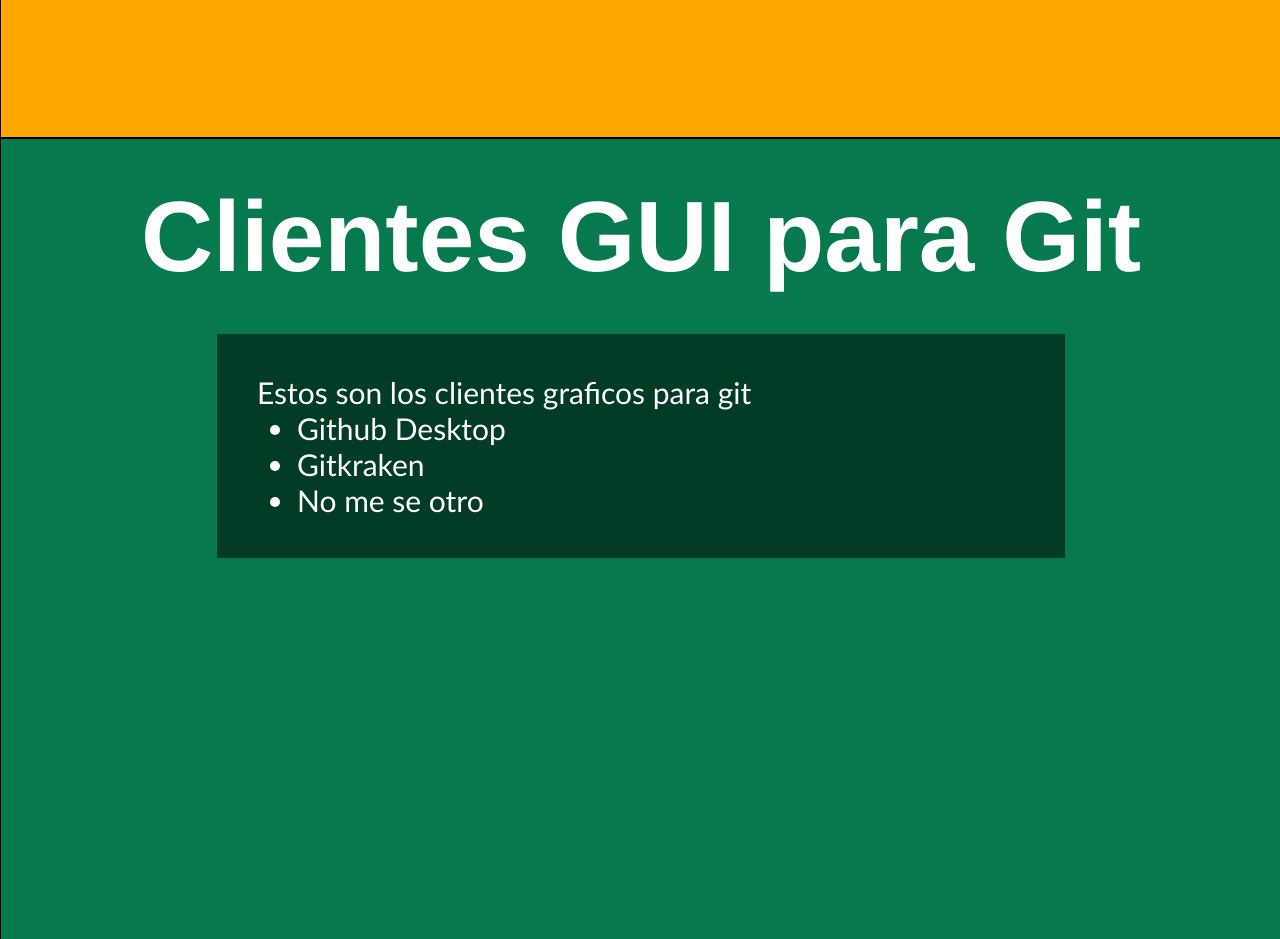
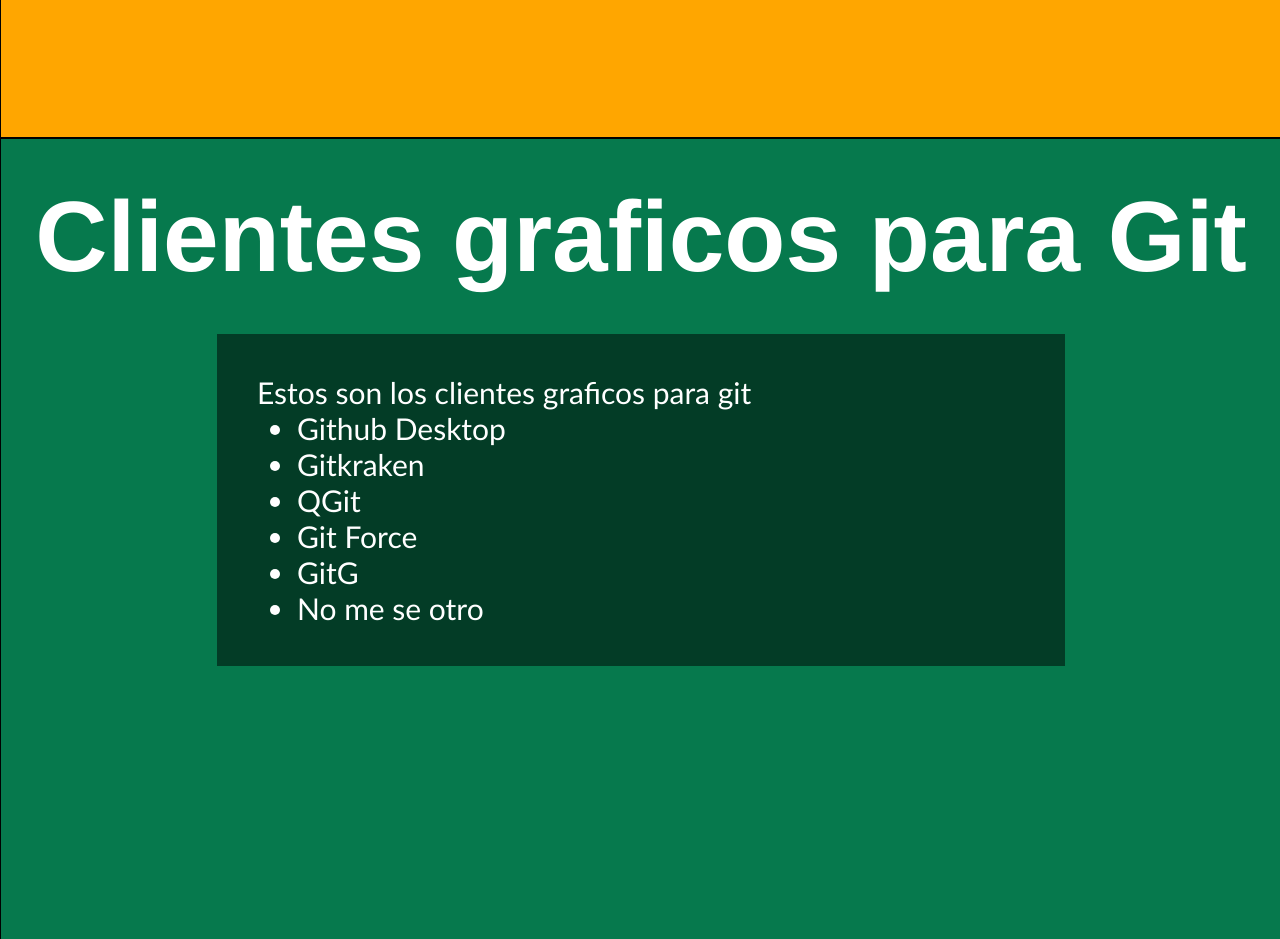
Before and after one commit to ingmvidalhdz/Git-Expo-FY23, a plain HTML site: page index.html in a window 1280 px wide. Shown: the part 7080-8019 px from the top of the page. Drawn offline with Linux system fonts and the light colour scheme.

Commit message:
Agrego mas guis

```diff
--- a/index.html
+++ b/index.html
@@ -229,13 +229,16 @@
         </div>
     </section>
     <section class="fullpage section-8" id="sect-8">
-        <h1>Clientes GUI para Git</h1>
+        <h1>Clientes graficos para Git</h1>
         <div class="desc-section center">
             <div class="desc-git">
                 <p>Estos son los clientes graficos para git</p>
                 <ul>
                     <li>Github Desktop</li>
                     <li>Gitkraken</li>
+                    <li>QGit</li>
+                    <li>Git Force </li>
+                    <li>GitG</li>
                     <li>No me se otro</li>
                 </ul>
             </div>
```
